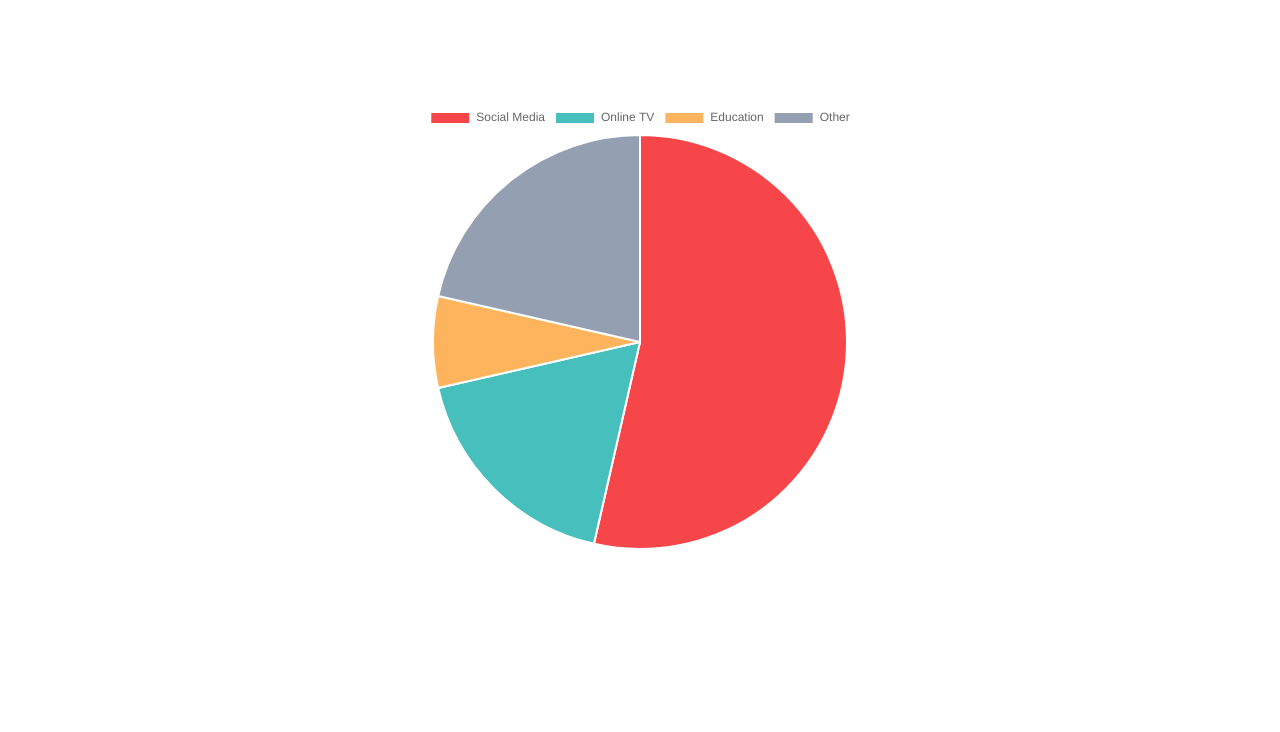
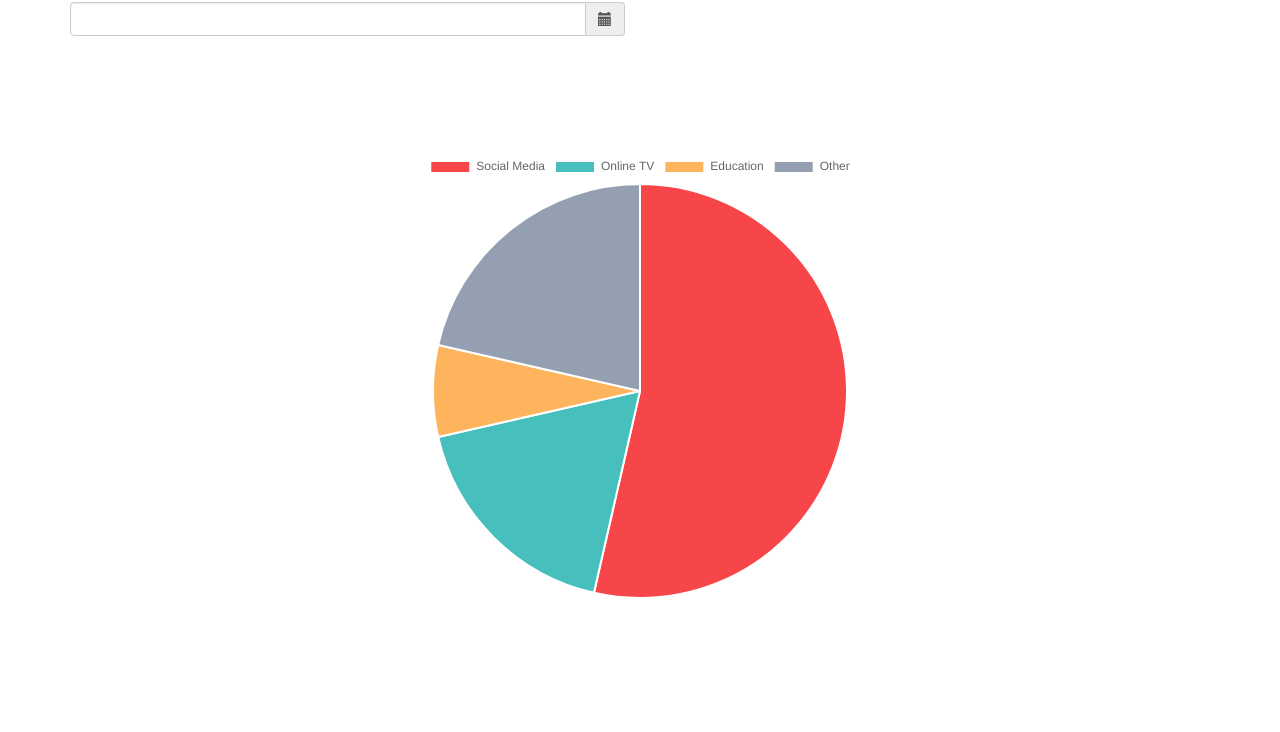
Before and after one commit to revrhythm/Cogs121Project, a website: page home.html in a window 1280 px wide. Shown: the part 68-800 px from the top of the page. Drawn offline with nearby package versions, Linux system fonts and the light colour scheme; files that its build step writes are made by us from their sources.

Commit message:
added pictures

```diff
--- a/home.html
+++ b/home.html
@@ -19,6 +19,25 @@
     </head>
     <body>
         <h1> Today's Websites Usage</h1>
+        <div class="container">
+            <div class="row">
+                <div class='col-sm-6'>
+                    <div class="form-group">
+                        <div class='input-group date' id='datetimepicker1'>
+                            <input type='text' class="form-control" />
+                            <span class="input-group-addon">
+                                <span class="glyphicon glyphicon-calendar"></span>
+                            </span>
+                        </div>
+                    </div>
+                </div>
+                <script type="text/javascript">
+                 $(function () {
+                     $('#datetimepicker1').datetimepicker();
+                 });
+                </script>
+            </div>
+        </div>
         <div class="useraccount">
         <div class="dropdown">
             <button class="btn btn-primary dropdown-toggle" type="button" data-toggle="dropdown"><span class="glyphicon glyphicon-user"></span>
```
Also changed, not shown: milestone4Pictures/home1.png (added), milestone4Pictures/home2.png (added).
